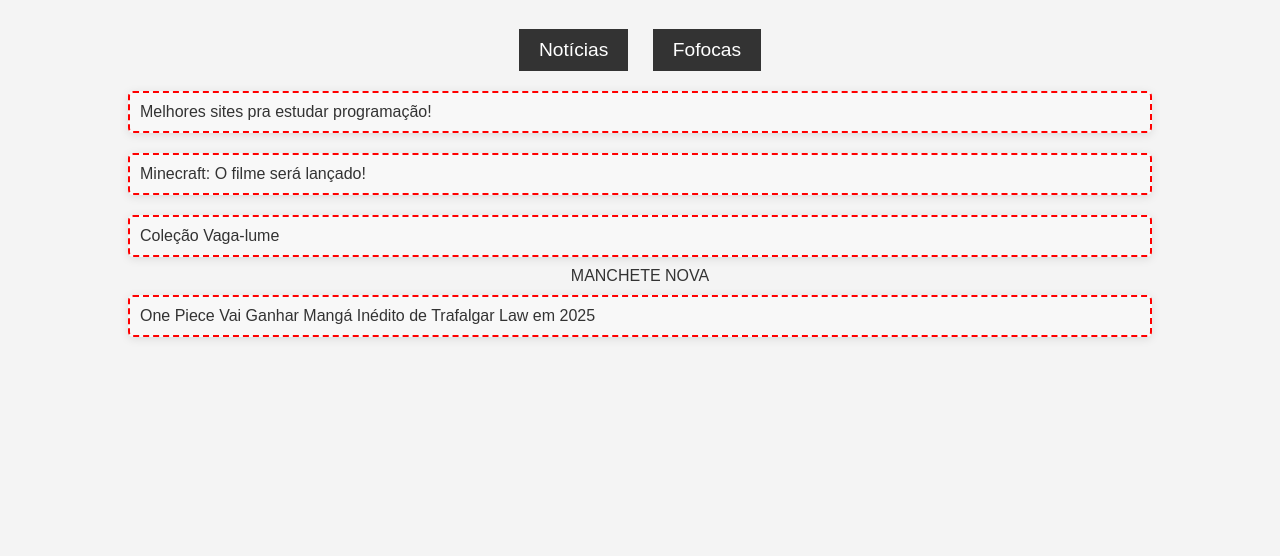
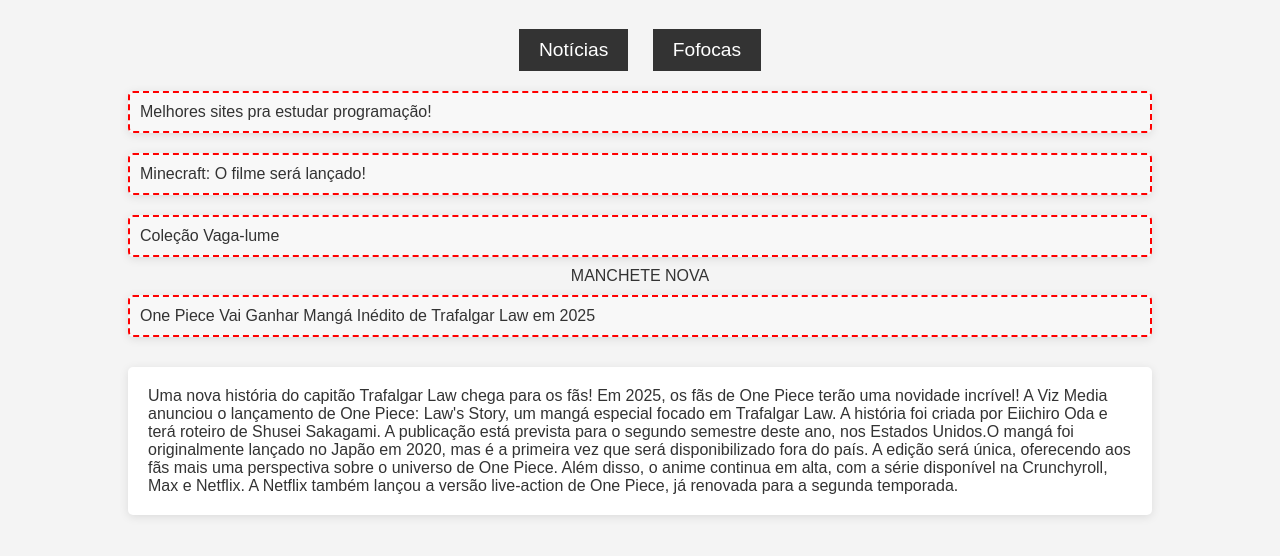
Before and after one commit to ABNEWS025/ABNEWS, a plain HTML site: page index.html in a window 1280 px wide. Both pictures are taken after a click on the element "One Piece Vai Ganhar Mangá Inédito de Trafalgar Law em 2025". Shown: the part 96-652 px from the top of the page. Drawn offline with Linux system fonts and the light colour scheme.

Commit message:
Update index.html

```diff
--- a/index.html
+++ b/index.html
@@ -139,7 +139,7 @@
     </div>
  MANCHETE NOVA
     <div class="headline edit-highlight" onclick="toggleNews('news7')">One Piece Vai Ganhar Mangá Inédito de Trafalgar Law em 2025</div>
-    <div id="news2" class="news-content">
+    <div id="news7" class="news-content">
         <p>Uma nova história do capitão Trafalgar Law chega para os fãs!
 Em 2025, os fãs de One Piece terão uma novidade incrível! A Viz Media anunciou o lançamento de One Piece: Law's Story, um mangá especial focado em Trafalgar Law. A história foi criada por Eiichiro Oda e terá roteiro de Shusei Sakagami. A publicação está prevista para o segundo semestre deste ano, nos Estados Unidos.O mangá foi originalmente lançado no Japão em 2020, mas é a primeira vez que será disponibilizado fora do país. A edição será única, oferecendo aos fãs mais uma perspectiva sobre o universo de One Piece.
 Além disso, o anime continua em alta, com a série disponível na Crunchyroll, Max e Netflix. A Netflix também lançou a versão live-action de One Piece, já renovada para a segunda temporada.</p>
```
